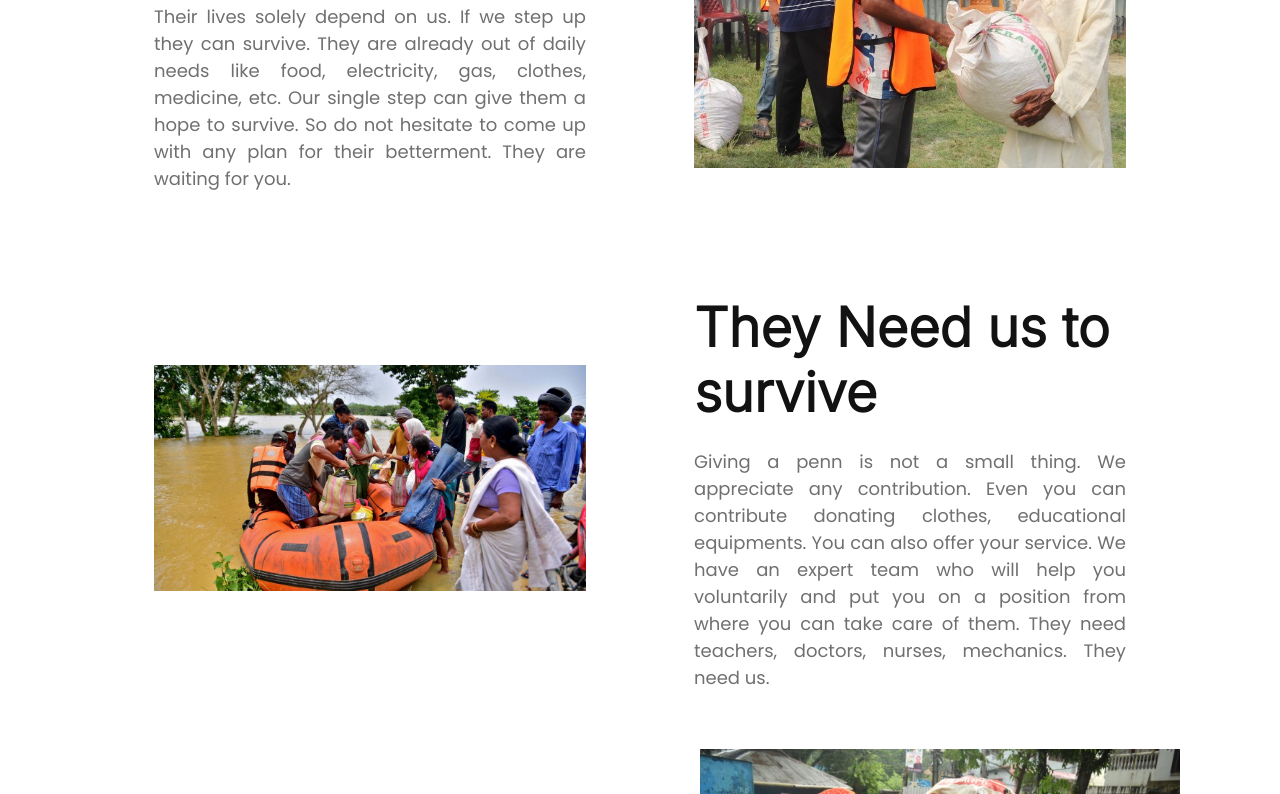
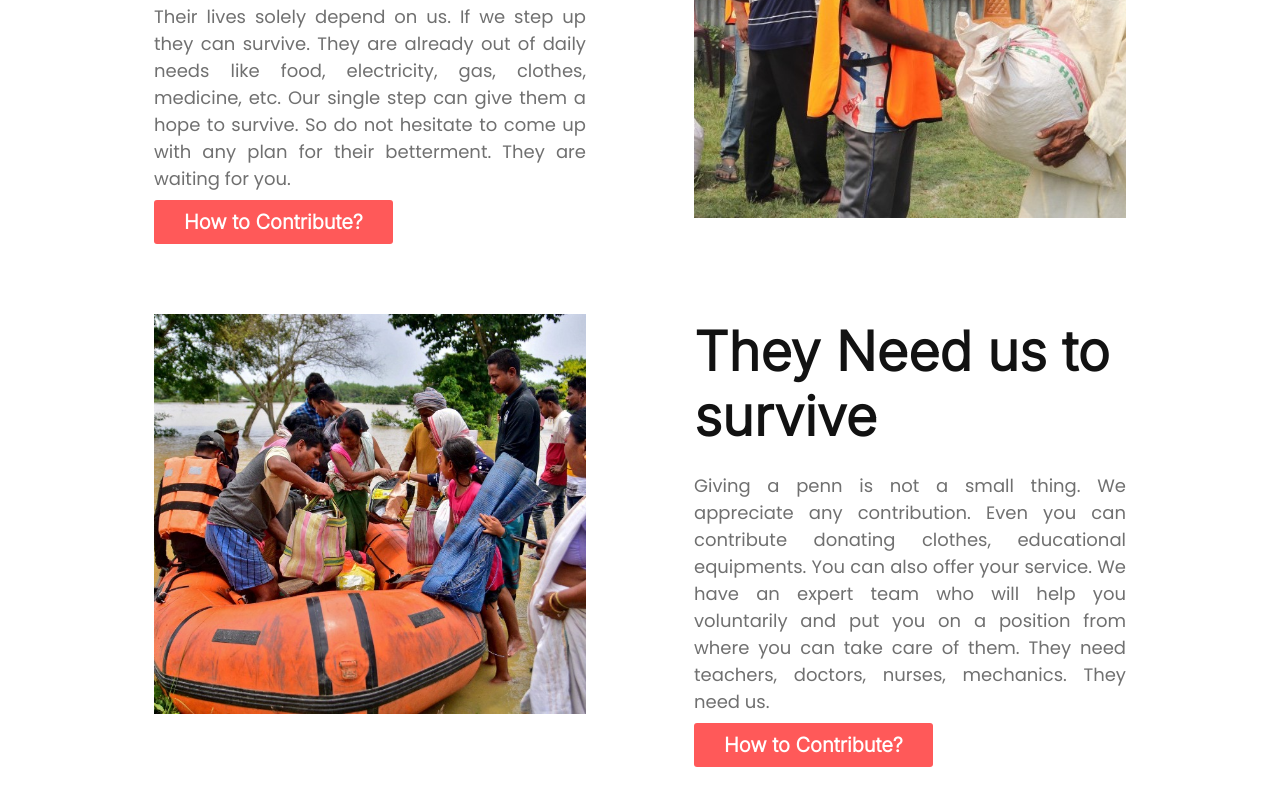
Before and after one commit to alva59/donation-website, a plain HTML site: page index.html in a window 1280 px wide. Shown: the part 2267-3061 px from the top of the page. Drawn offline with Linux system fonts and the light colour scheme.

Commit message:
more minor updates

```diff
--- a/index.html
+++ b/index.html
@@ -73,6 +73,7 @@
         <div class="contribute-left">
             <h2 class="section-title" id="contribute-title">Their Lives Depend on us</h2>
             <p>Their lives solely depend on us. If we step up they can survive. They are already out of daily needs like food, electricity, gas, clothes, medicine, etc. Our single step can give them a hope to survive. So do not hesitate to come up with any plan for their betterment. They are waiting for you. </p>
+            <a class="donate-btn" href="https://www.linkedin.com/in/hm-alva/">How to Contribute?</a>
         </div>
         <div class="contribute-right">
             <img src="images/donation10.jpg" alt="Donate Now">
@@ -85,6 +86,7 @@
         <div class="contribute-left">
             <h2 class="section-title" id="contribute-title">They Need us to survive</h2>
             <p>Giving a penn is not a small thing. We appreciate any contribution. Even you can contribute donating clothes, educational equipments. You can also offer your service. We have an expert team who will help you voluntarily and put you on a position from where you can take care of them. They need teachers, doctors, nurses, mechanics. They need us.</p>
+            <a class="donate-btn" href="https://www.linkedin.com/in/hm-alva/">How to Contribute?</a>
 
         </div>
     </section>
@@ -97,6 +99,7 @@
                 Our Mission
             </h2>
             <p>Our mission is to accomodate people with houses and make sure to provide their basic needs. We can not do it alone. We have started raising funds to develop a disaster management system which will automatically activate whenever a calamities will strike in a specific area. To accomplish our goal we need your help. Even every penny counts. Do not hesitate to ask us anything. We are serious about our accountability and we are open to share any information regarding accountability and which will be helpful for people.</p>
+            <a class="donate-btn" href="https://www.linkedin.com/in/hm-alva/">How to Contribute?</a>
         </div>
         <div class="mission-left">
             <img src="images/donation14.webp" alt="Mission">
--- a/style.css
+++ b/style.css
@@ -3,6 +3,9 @@ body{
     margin: 0;
 }
 
+img{
+    height: 400px;
+}
 section{
     margin: 100px 0;
 }
@@ -196,7 +199,7 @@ section.donate-plan-section {
 
 .contribute-right img{
     max-width: 100%;
-    height: auto;
+    height: 400px;
     object-fit:cover;
 }
 
```
